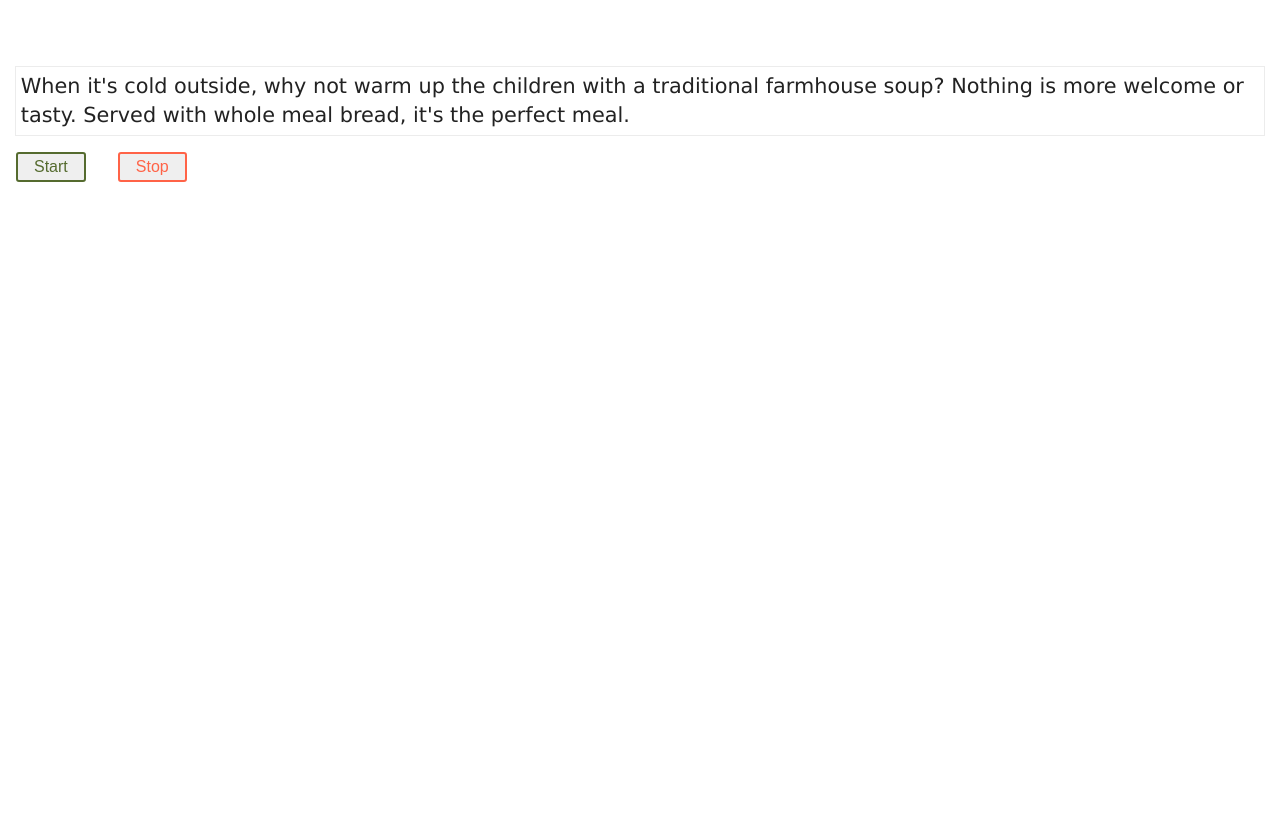
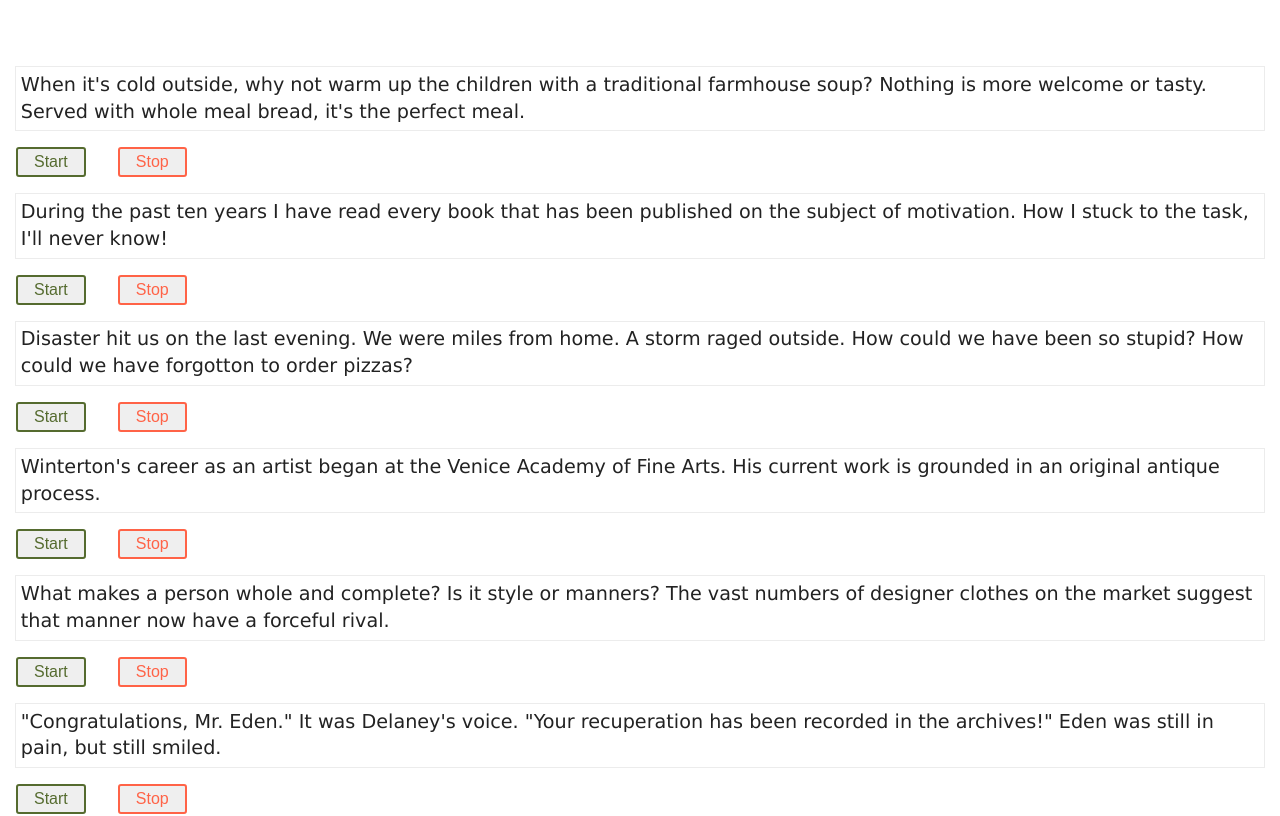
Before and after one commit to lastminute84/fsta, a React (Create React App) app: page / in a window 1280 px wide. Shown: the top 816 px of the page. Built offline with nearby package versions, Linux system fonts and the light colour scheme.

Commit message:
Mapped textblocks

```diff
--- a/src/App.css
+++ b/src/App.css
@@ -87,8 +87,25 @@ h6 {
   letter-spacing: var(--mainSpacing);
 }
 
-.container {
+.text-block-container {
   margin: 0 15px;
   border: 1px solid var(--mainGrey);
   padding: 0.3rem;
 }
+
+.text-block-container p {
+  background: linear-gradient(
+    to right,
+    rgba(255, 255, 255, 0) 50%,
+    rgb(64, 233, 211) 50%
+  );
+  background-size: 200%;
+  font-size: 1.2rem;
+  display: inline;
+  transition: 60s linear;
+  background-position: 0 0;
+}
+
+.text-block-container p.started {
+  background-position: -100% 0;
+}
--- a/src/components/Layout.js
+++ b/src/components/Layout.js
@@ -1,21 +1,15 @@
-import React from 'react'
-import HighlightedText from './HighlightedText'
-import Controls from './Controls'
+import React, { useContext } from 'react'
+import { FluencyShapingContext } from '../context'
+import TextBlock from './TextBlock'
 import '../App.css'
 
-export default function Layout(props) {
-  return (
-    <>
-      <div className="container">
-        <HighlightedText started={props.started}>
-          When it's cold outside, why not warm up the children with a
-          traditional farmhouse soup? Nothing is more welcome or tasty. Served
-          with whole meal bread, it's the perfect meal.
-        </HighlightedText>
-        <div />
-      </div>
-      {/* <button onClick={props.startButtonClickHandler}>Start</button> */}
-      <Controls startButtonClicked={props.startButtonClickHandler} />
-    </>
-  )
+export default function Layout() {
+  const context = useContext(FluencyShapingContext)
+
+  const items = Object.values(context)
+
+  const textBlocks = items.map((item, index) => {
+    return <TextBlock key={index}>{item.text}</TextBlock>
+  })
+  return <>{textBlocks}</>
 }
--- /dev/null
+++ b/src/components/TextBlock.js
@@ -0,0 +1,21 @@
+import React, { useState } from 'react'
+import Controls from './Controls'
+
+export default function TextBlock(props) {
+  const [started, setStarted] = useState(0)
+
+  return (
+    <>
+      <div className="text-block-container">
+        <p className={started ? 'started' : null}>{props.children}</p>
+      </div>
+      <Controls
+        startButtonClicked={() => {
+          console.log('Start button was clicked')
+          setStarted(!started)
+          console.log(`Started: ${started}`)
+        }}
+      />
+    </>
+  )
+}
--- a/src/context.js
+++ b/src/context.js
@@ -1,17 +1,20 @@
 import items from './data/data'
 import React, { Component } from 'react'
 
-const FluencyShapingContext = React.createContext()
+const FluencyShapingContext = React.createContext({ ...items })
 
 class FluencyShapingProvider extends Component {
-  state = {
-    textBlocks: []
+  constructor(props) {
+    super(props)
+    this.state = {
+      textBlocks: []
+    }
   }
 
   getData = () => {
     // this is where we will get the date from our api
+    console.log(`items: ${items}`)
     this.setState({ textBlocks: items })
-    console.log(this.state.items)
   }
 
   componentDidMount() {
@@ -19,6 +22,7 @@ class FluencyShapingProvider extends Component {
   }
 
   render() {
+    console.log('rendering context')
     return (
       <FluencyShapingContext.Provider
         value={{
@@ -33,14 +37,4 @@ class FluencyShapingProvider extends Component {
 
 const FluencyShapingConsumer = FluencyShapingContext.Consumer
 
-export function withFluencyShapingConsumer(Component) {
-  return function ConsumerWrapper(props) {
-    return (
-      <FluencyShapingConsumer>
-        {value => <Component {...props} context={value} />}
-      </FluencyShapingConsumer>
-    )
-  }
-}
-
 export { FluencyShapingProvider, FluencyShapingConsumer, FluencyShapingContext }
```
